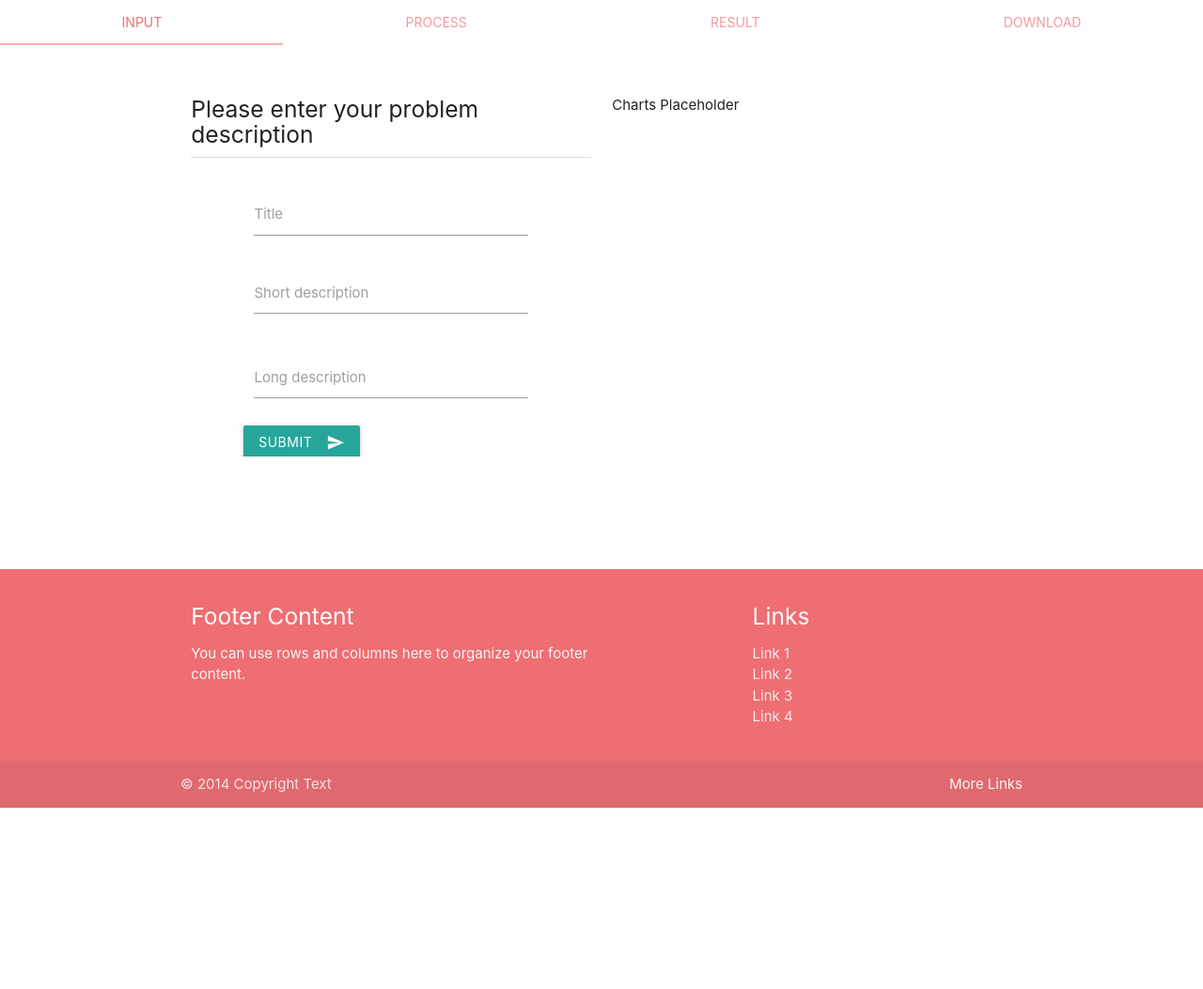
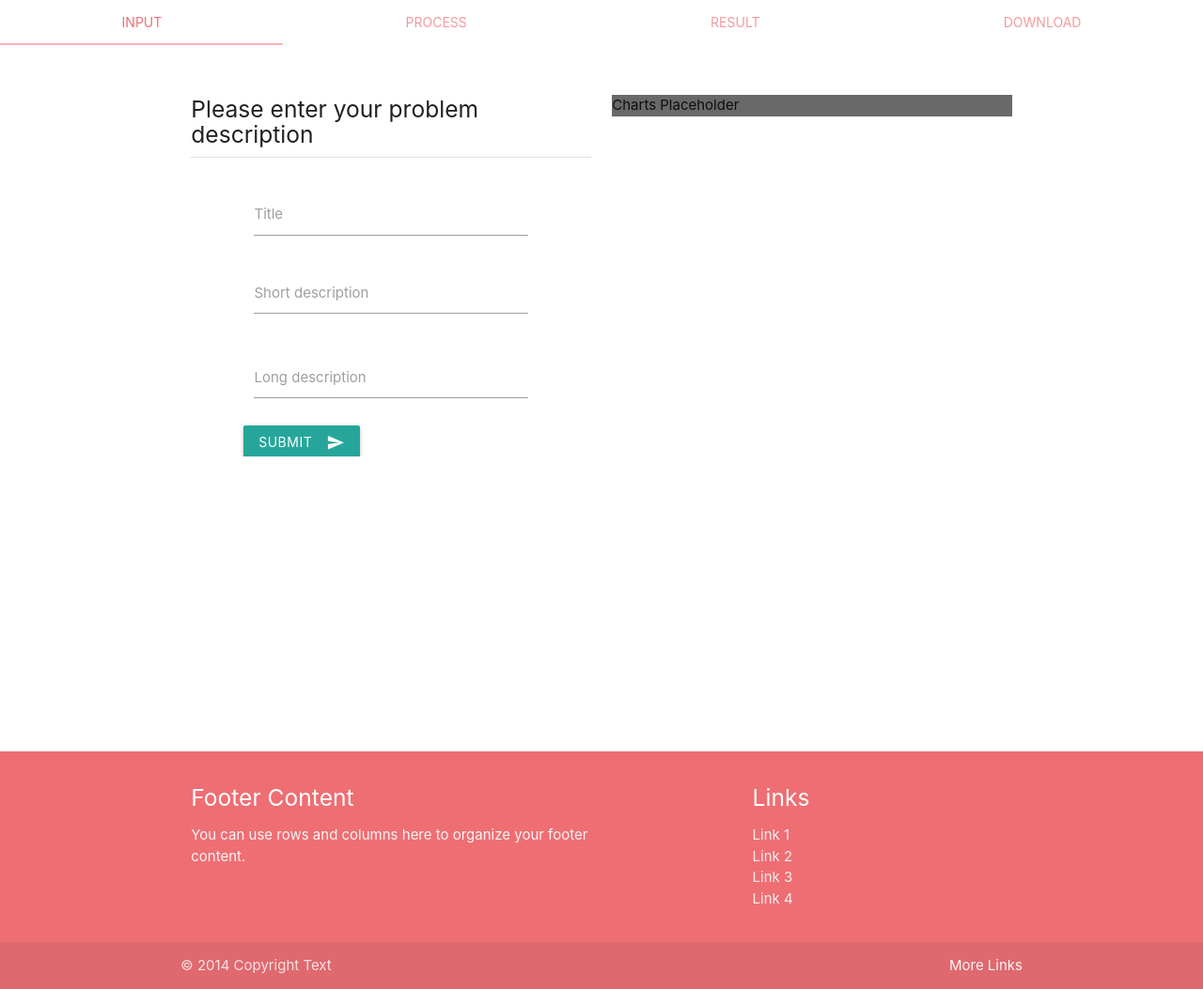
Before and after one commit to rsmttud/Recommender-System, a Flask app: page / in a window 1280 px wide. Shown: the whole page at 94% size. Before the commit the page ends 860 px from the top, so only its background shows below. Run offline with Flask 2, Linux system fonts and the light colour scheme; style sheets or scripts are compiled from the project's sources; some libraries are stand-ins or nearby versions.

Commit message:
Updated classes and ids for sass; Fixed main height and swipeable

```diff
--- a/static/sass/_input_main.scss
+++ b/static/sass/_input_main.scss
@@ -1,10 +1,13 @@
 #main{
   margin-top: 3%;
+  /*min-height: 100vh;*/
 }
-#main>div{
-  height: 500px;
+#nav-main-wrapper{
+  min-height: 100vh;
 }
-#input_main_descriptive_placeholder{
-  height: 500px;
+#input-main-descriptive-placeholder{
   background-color: dimgrey;
 }
+#main-row{
+  min-height: inherit;
+}
```
